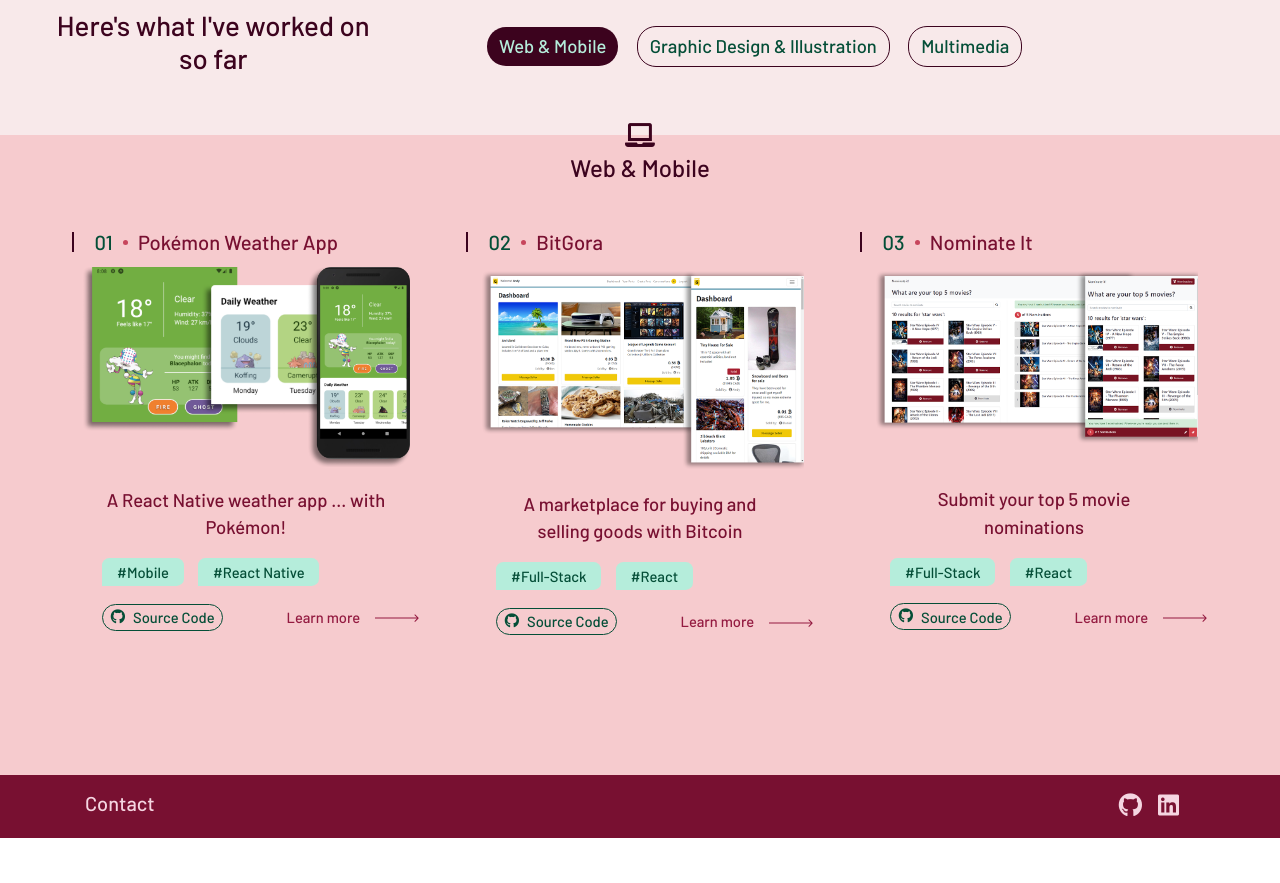
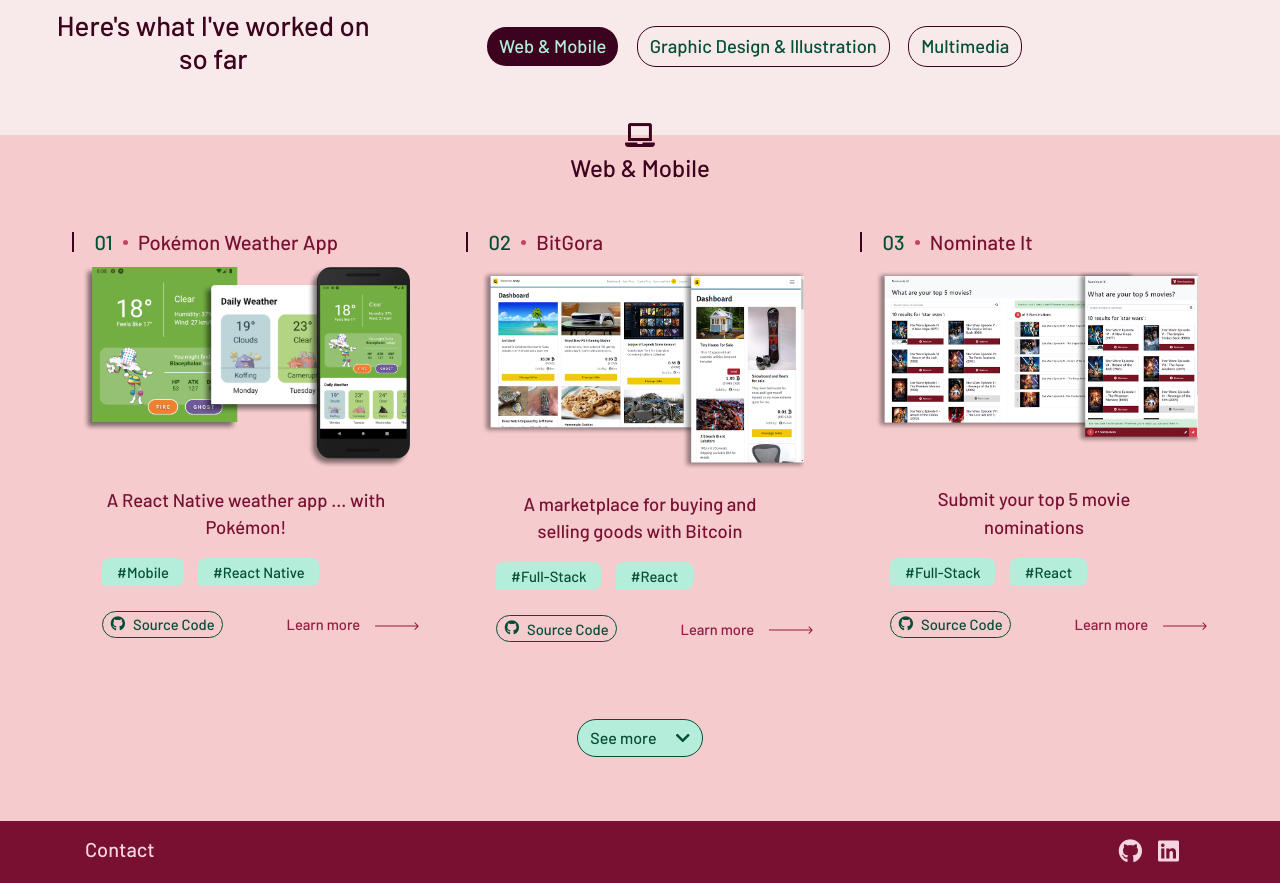
Before and after one commit to angelicamapeso/portfolio-v2, a React (Create React App) app: page / in a window 1280 px wide. Shown: the part 560-1443 px from the top of the page. Before the commit the page ends 1398 px from the top, so only its background shows below. Built offline with nearby package versions, Linux system fonts and the light colour scheme.

Commit message:
fix styling of buttons, add see more button to portfolio section

```diff
--- a/src/components/ProjectCard/style.scss
+++ b/src/components/ProjectCard/style.scss
@@ -50,6 +50,7 @@ div.card {
     border-radius: 0.5em 0.5em 0.5em 0;
     margin: 0;
     margin-right: 1em;
+    margin-bottom: 0.5em;
     font-weight: 500;
     font-size: 0.8em;
   }
--- a/src/components/ProjectSection/index.js
+++ b/src/components/ProjectSection/index.js
@@ -1,13 +1,15 @@
 import React, { useEffect, useState } from "react";
 import Container from "react-bootstrap/Container";
+import Button from "react-bootstrap/Button";
 import Row from "react-bootstrap/Row";
 import Col from "react-bootstrap/Col";
+
+import ProjectCard from "../ProjectCard";
+
 import "./style.scss";
 
 import categories, { getCategory } from "../../projects/tags.js";
 import { getProjectsByCategory } from "../../projects";
-import Button from "react-bootstrap/Button";
-import ProjectCard from "../ProjectCard";
 
 export default function ProjectSection({ isPreview, initialCategory }) {
   const [selectedCategory, setSelectedCategory] = useState(initialCategory ? getCategory(initialCategory) : categories[0]);
@@ -63,6 +65,20 @@ export default function ProjectSection({ isPreview, initialCategory }) {
             />
           )}
         </Row>
+        {projectsToDisplay.length < allProjectsUnderCategory.length ?
+          <Row>
+            <Col className="see-more">
+              <Button
+                variant="light"
+                className="custom-btn"
+                onClick={() => setProjectsToDisplay(allProjectsUnderCategory.slice(0, projectsToDisplay.length + 3))}
+              >
+                See more <i className="fas fa-chevron-down" aria-hidden="true"></i>
+              </Button>
+            </Col>
+          </Row>
+          : null}
+
       </Container>
     </>
   );
--- a/src/components/ProjectSection/style.scss
+++ b/src/components/ProjectSection/style.scss
@@ -51,6 +51,15 @@
       margin-bottom: 0.25em;
     }
   }
+
+  .see-more {
+    display: flex;
+    justify-content: center;
+
+    button i {
+      margin-left: 1em;
+    }
+  }
 }
 
 @include media-breakpoint-up(sm) {
--- a/src/index.scss
+++ b/src/index.scss
@@ -79,24 +79,39 @@ body {
 }
 
 /*Buttons*/
-.btn {
+.custom-btn.btn {
   border-radius: 19px;
   background-color: #781031;
   border: 2px solid #781031;
   color: #f5d5e1;
+  font-weight: 500;
 }
 
-.btn:hover {
+.custom-btn.btn:hover {
   background-color: #33121c;
-  border: 2px solid #33121c;
   color: #f5d5e1;
 }
 
 .custom-btn.btn-dark {
   background-color: transparent;
   border: 1px solid $dark-maroon;
-  font-weight: 500;
   color: $dark-green;
+}
+
+.custom-btn.btn-dark:hover {
+  background-color: $maroon;
+  color: $pink;
+}
+
+.custom-btn.btn-light {
+  background-color: $mint;
+  border: 1px solid $dark-green;
+  color: $dark-green;
+}
+
+.custom-btn.btn-light:hover {
+  background-color: $dark-green;
+  color: $mint;
 }
 
 .custom-btn.btn-dark:not(:disabled):not(.disabled).active {
```
